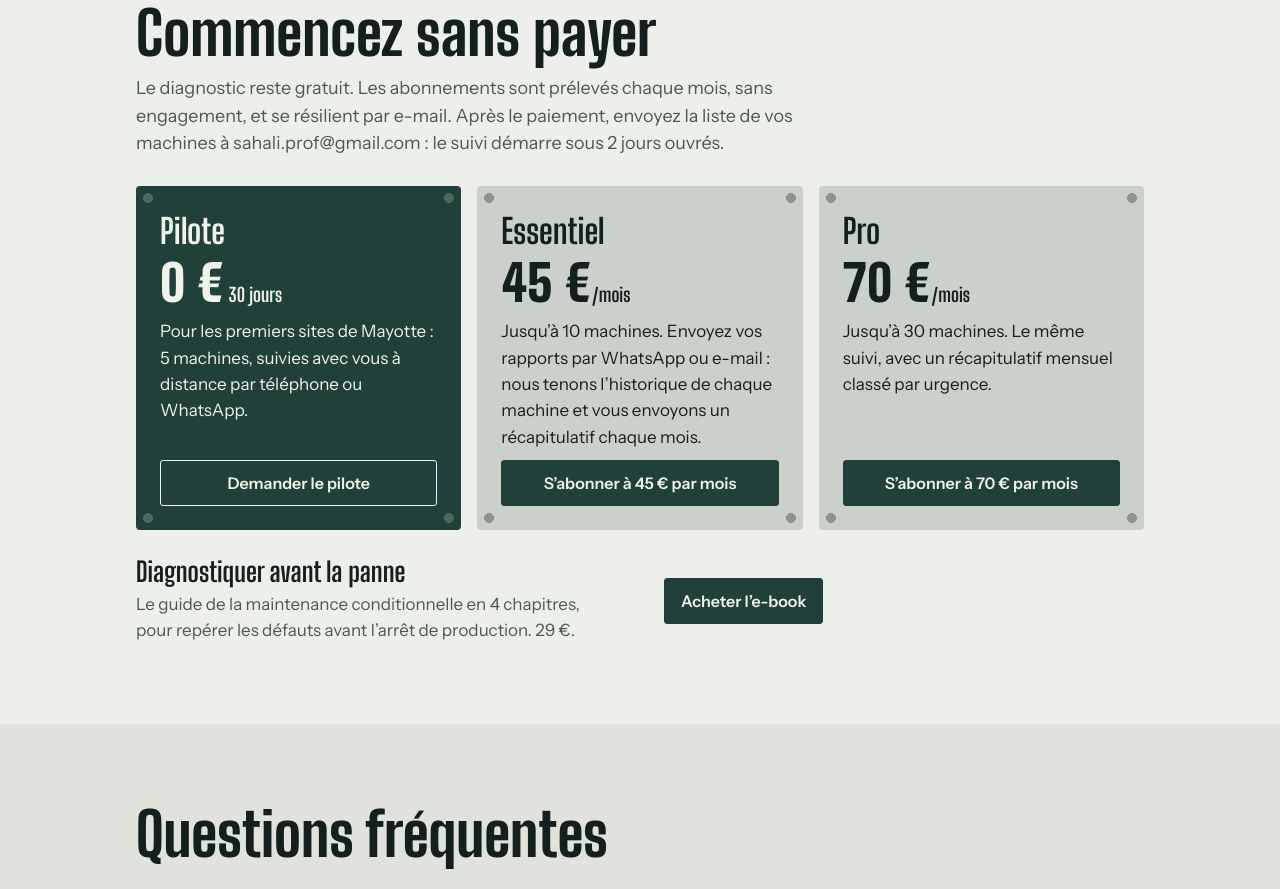
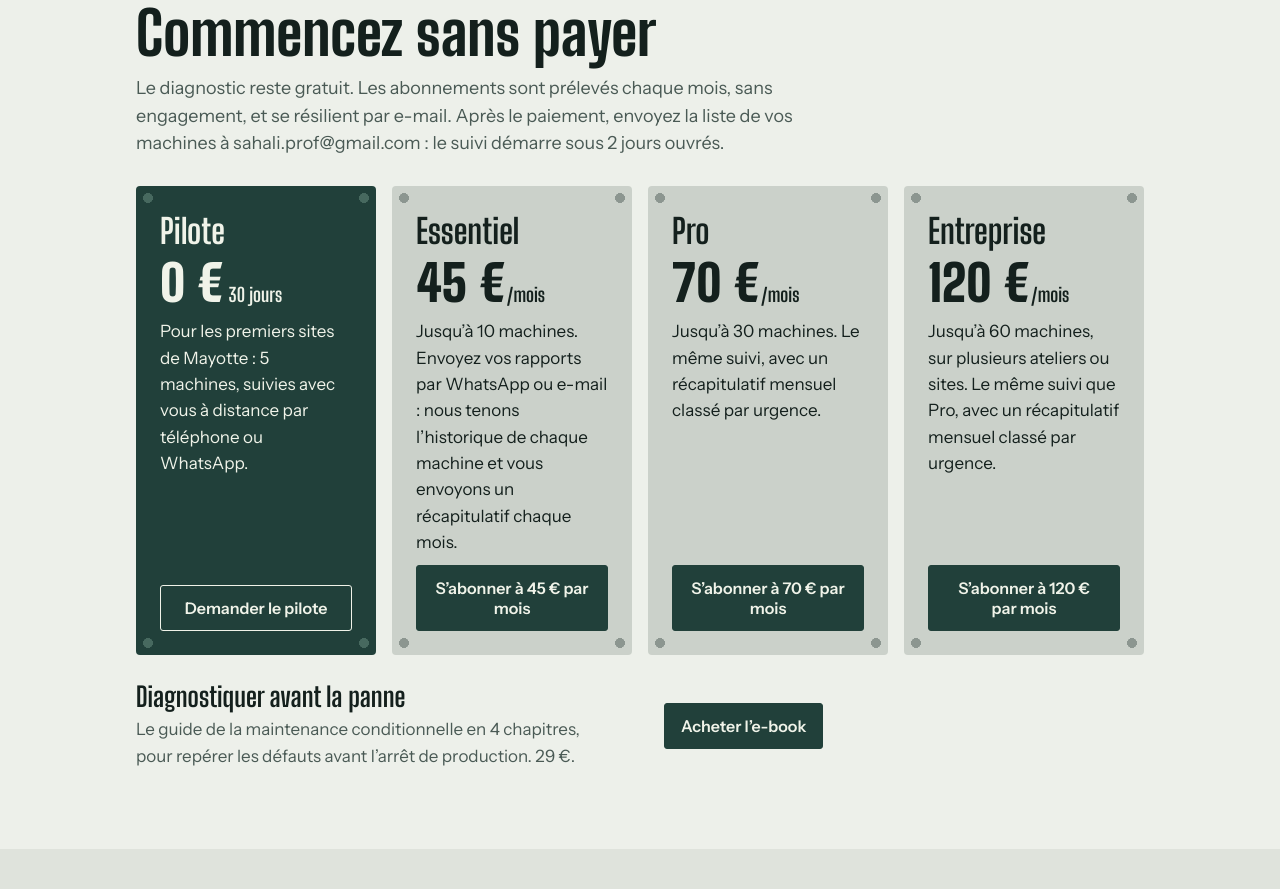
Before and after one commit to sahaliprof-dev/MaintenanceIQ, a plain HTML site: page index.html in a window 1280 px wide. Shown: the part 3227-4116 px from the top of the page. Drawn offline with Linux system fonts and the light colour scheme.

Commit message:
E-book et offre Entreprise sur le compte Stripe New market
Co-Authored-By: Claude Opus 5.5 <noreply@anthropic.com>
Claude-Session: https://claude.ai/code/session_01GXab8h3y5RVTUR67tcipji

```diff
--- a/index.html
+++ b/index.html
@@ -95,8 +95,9 @@ th{font-weight:600;color:var(--muted);font-size:15px}
 .log{display:grid;gap:8px}
 .log div{display:flex;flex-wrap:wrap;gap:2px 12px;justify-content:space-between;border-top:1px solid var(--line);padding-top:8px}
 .log span{color:var(--muted);font-size:15px}
-.plates{display:grid;grid-template-columns:repeat(3,minmax(0,1fr));gap:16px}
-@media(max-width:860px){.plates{grid-template-columns:minmax(0,1fr)}}
+.plates{display:grid;grid-template-columns:repeat(4,minmax(0,1fr));gap:16px}
+@media(max-width:1100px){.plates{grid-template-columns:repeat(2,minmax(0,1fr))}}
+@media(max-width:620px){.plates{grid-template-columns:minmax(0,1fr)}}
 .plate{position:relative;background-color:var(--plate);padding:28px 24px 24px;display:flex;flex-direction:column;gap:10px;border-radius:4px;
   background-image:radial-gradient(circle 5px at 12px 12px,var(--rivet) 98%,transparent),radial-gradient(circle 5px at calc(100% - 12px) 12px,var(--rivet) 98%,transparent),radial-gradient(circle 5px at 12px calc(100% - 12px),var(--rivet) 98%,transparent),radial-gradient(circle 5px at calc(100% - 12px) calc(100% - 12px),var(--rivet) 98%,transparent)}
 .plate.hi{background-color:var(--enamel);color:var(--on-enamel);--rivet:var(--enamel-line)}
@@ -195,10 +196,11 @@ footer{border-top:1px solid var(--line);padding-block:20px;color:var(--muted);fo
     <article class="plate hi"><h3>Pilote</h3><div class="price">0 €<small> 30 jours</small></div><p>Pour les premiers sites de Mayotte : 5 machines, suivies avec vous à distance par téléphone ou WhatsApp.</p><button type="button" class="btn ghost" data-ask="Pilote gratuit">Demander le pilote</button></article>
     <article class="plate"><h3>Essentiel</h3><div class="price">45 €<small>/mois</small></div><p>Jusqu’à 10 machines. Envoyez vos rapports par WhatsApp ou e-mail : nous tenons l’historique de chaque machine et vous envoyons un récapitulatif chaque mois.</p><a class="btn" href="https://buy.stripe.com/7sY00kcgFfJLcLdenhgfu00" target="_blank" rel="noopener">S’abonner à 45 € par mois</a></article>
     <article class="plate"><h3>Pro</h3><div class="price">70 €<small>/mois</small></div><p>Jusqu’à 30 machines. Le même suivi, avec un récapitulatif mensuel classé par urgence.</p><a class="btn" href="https://buy.stripe.com/7sYbJ2eoN1SVdPhgvpgfu01" target="_blank" rel="noopener">S’abonner à 70 € par mois</a></article>
+    <article class="plate"><h3>Entreprise</h3><div class="price">120 €<small>/mois</small></div><p>Jusqu’à 60 machines, sur plusieurs ateliers ou sites. Le même suivi que Pro, avec un récapitulatif mensuel classé par urgence.</p><a class="btn" href="https://buy.stripe.com/5kQ9AU5Sh9ln4eHfrlgfu03" target="_blank" rel="noopener">S’abonner à 120 € par mois</a></article>
   </div>
   <div class="two" style="margin-top:28px;align-items:center">
     <div><h3>Diagnostiquer avant la panne</h3><p style="margin-top:6px;color:var(--muted)">Le guide de la maintenance conditionnelle en 4 chapitres, pour repérer les défauts avant l’arrêt de production. 29 €.</p></div>
-    <div><a class="btn" href="https://buy.stripe.com/7sY8wRedS9W0dwua4r2Ry04" target="_blank" rel="noopener">Acheter l’e-book</a></div>
+    <div><a class="btn" href="https://buy.stripe.com/cNieVea8x0ORcLd92Xgfu02" target="_blank" rel="noopener">Acheter l’e-book</a></div>
   </div>
 </div></section>
 
```
